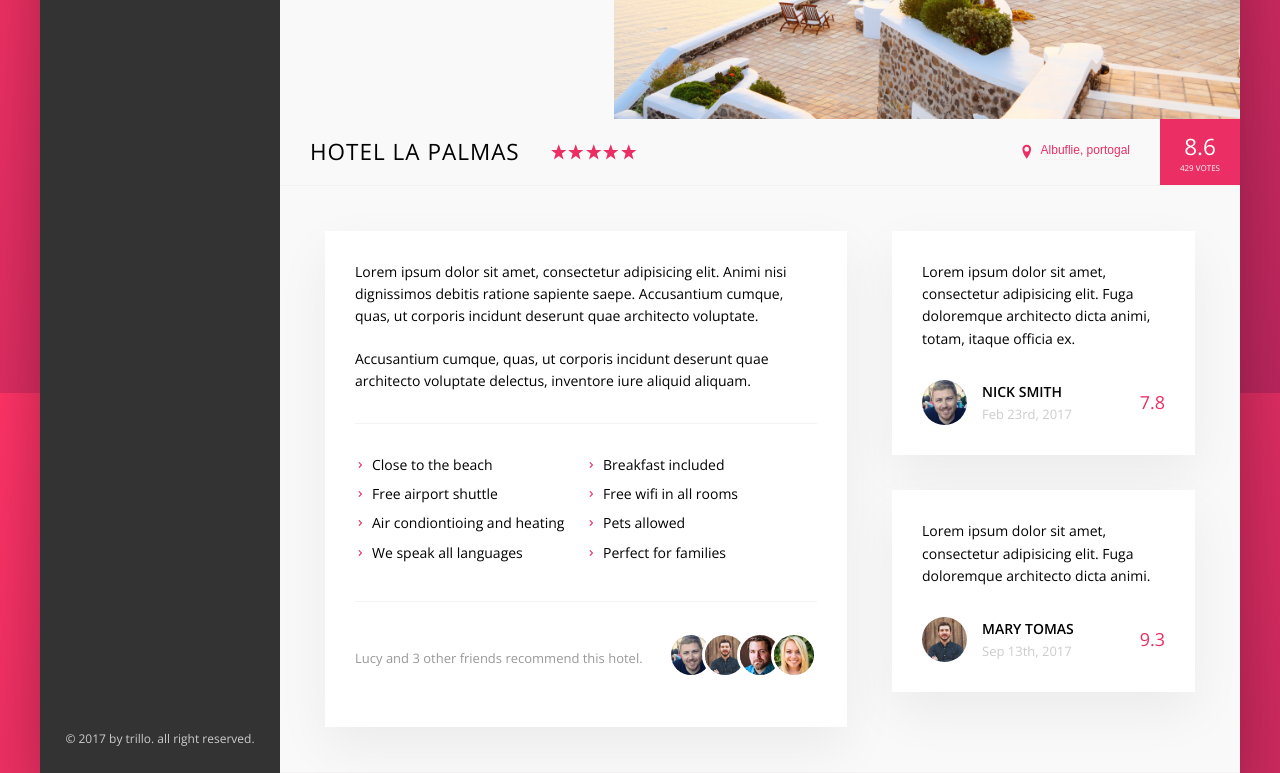
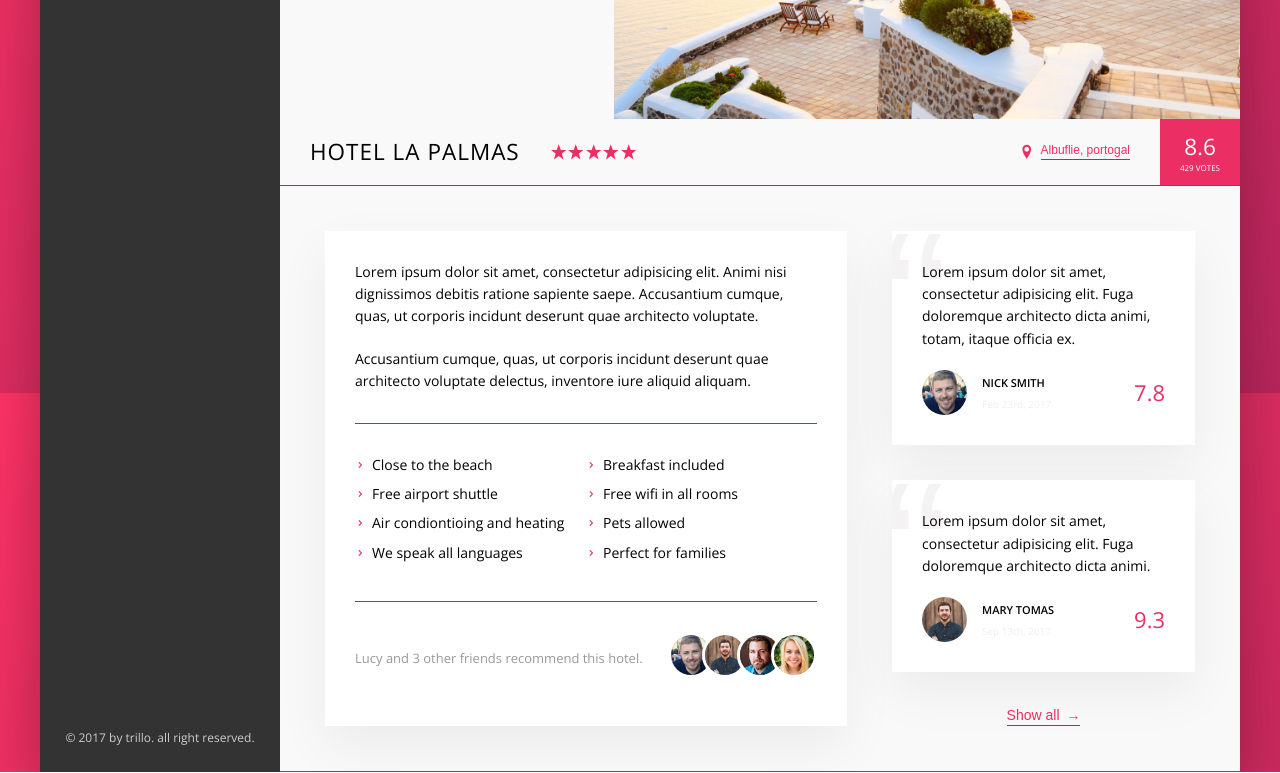
Before and after one commit to Alaa4eg-h/Trillo, a website: page index.html in a window 1280 px wide. Shown: the part 407-1180 px from the top of the page. Drawn offline with nearby package versions, Linux system fonts and the light colour scheme.

Commit message:
Ending the user review section

```diff
--- a/index.html
+++ b/index.html
@@ -206,6 +206,7 @@
                                 <div class="review__rating">9.3</div>
                             </figure-caption>
                         </figure>
+                        <button class="btn-inline">Show all <span>&rarr;</span></button>
                     </div>
                 </div>
             </main>
--- a/sass/_base.scss
+++ b/sass/_base.scss
@@ -23,7 +23,7 @@ COLORS
   --shadow-dark: 0 2rem 6rem rgba(0, 0, 0, 0.3);
   --shadow-light: 0 2rem 5rem rgba(0, 0, 0, 0.06);
 
-  --line: 1px solid var(--color-grey-light-2);
+  --line: 1px solid var( --color-primary-dark);
 }
 
 * {
--- a/sass/_component.scss
+++ b/sass/_component.scss
@@ -192,8 +192,6 @@
 
 .gallery {
   display: flex;
-  &__item {
-  }
 
   &__photo {
     width: 100%;
@@ -276,8 +274,18 @@
   cursor: pointer;
   transition: all 0.2s;
 
+
+  & span {
+    margin-left: 3px;
+    transition: margin-left 0.3s ease;
+  }
+
   &:hover {
     color: var(--color-grey-dark-1);
+
+    span {
+      margin-left: 8px;
+    }
   }
 
   &:focus {
@@ -334,8 +342,6 @@
     width: 1rem;
     height: 1rem;
     margin-right: 0.7rem;
-    // background-image: url(../img/svg/chevron-right.svg);
-    // background-size: cover;
 
     background-color: var(--color-primary);
     -webkit-mask: url(../img/svg/chevron-right.svg);
@@ -378,9 +384,13 @@
   box-shadow: var(--shadow-light);
   padding: 3rem;
   margin-bottom: 3.5rem;
+  position: relative;
+  overflow: hidden;
 
   &__text {
-    margin-bottom: 3rem;
+    margin-bottom: 2rem;
+    z-index: 10;
+    position: relative;
   }
 
   &__user {
@@ -400,17 +410,32 @@
   }
 
   &__user-name {
+    font-size: 1.1rem;
     text-transform: uppercase;
     font-weight: 600;
+    margin-bottom: 0.4rem;
   }
 
   &__user-date {
-    font-size: 1.3rem;
-    color: var(--color-grey-light-4);
+    font-size: 1rem;
+    color: var(--color-grey-light-3);
   }
 
   &__rating {
-    font-size: 1.8rem;
+    font-size: 2.2rem;
+    font-weight: 300;
     color: var(--color-primary);
   }
+
+  &:before {
+    content:"\201C";
+    position: absolute;
+    top: -2.75rem;
+    left:-1rem ;
+    line-height: 1;
+    font-size: 20rem;
+    color: var(--color-grey-light-2);
+    font-family: sans-serif;
+    z-index: 1;
+  }
 }
--- a/sass/_layout.scss
+++ b/sass/_layout.scss
@@ -51,4 +51,8 @@
 
 .user-review {
   flex: 1;
+
+  display: flex;
+  flex-direction: column;
+  align-items: center;
 }
```
Also changed, not shown: css/style.css.
